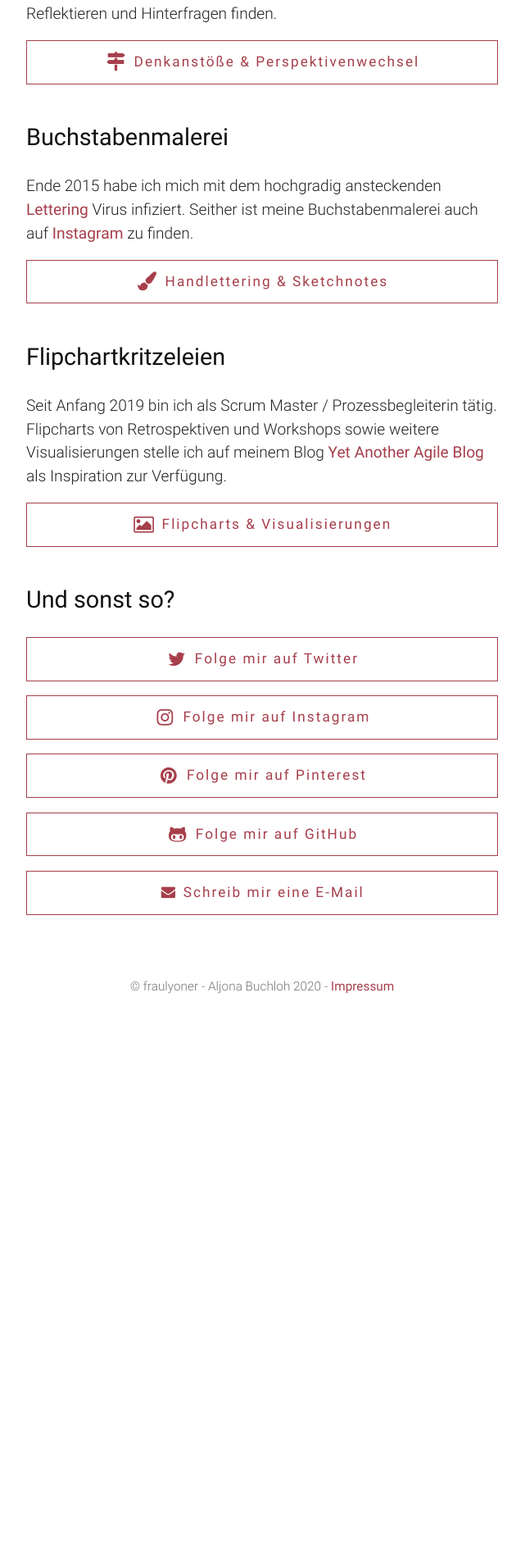
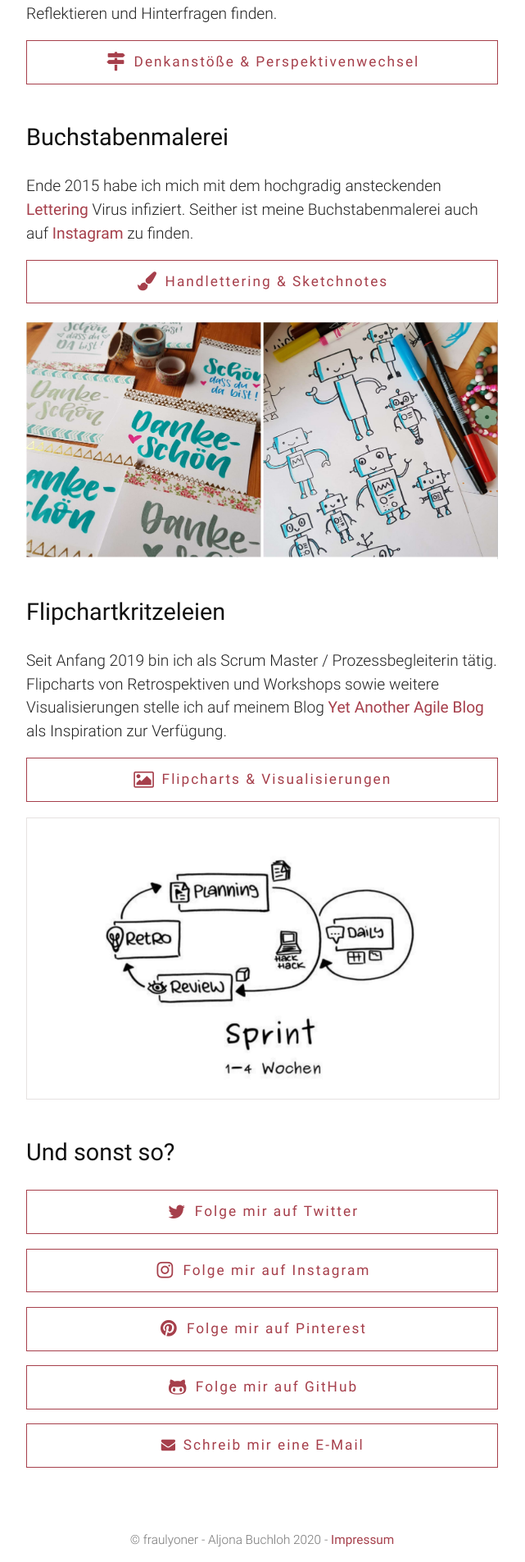
Before and after one commit to fraulyoner/fraulyoner.github.io, a Jekyll site: the page built from index.html, in a window 1280 px wide. Shown: the part 692-2597 px from the top of the page at 82% size, without its empty margins (320-961 px from the left). Built offline with Jekyll 4.4.1, drawn with Linux system fonts in a browser that asks for light colours; before the commit the page ends 1923 px from its top, so only the background shows below that.

Commit message:
Add pictures to index page

```diff
--- a/index.html
+++ b/index.html
@@ -41,6 +41,11 @@ layout: default
       <i class="fa fa-lg fa-fw fa-paint-brush"></i> Handlettering &amp; Sketchnotes
     </a>
   </p>
+
+  <p>
+    <img style="width: 100%" alt="Handlettering und Sketchnotes"
+    src="/img/handlettering_and_sketchnotes.jpg"/>
+  </p>
 </section>
 
 <section>
@@ -55,6 +60,11 @@ layout: default
     <a class="button" target="_blank" href="{{ site.links.agile }}">
       <i class="fa fa-lg fa-fw fa-image"></i> Flipcharts &amp; Visualisierungen
     </a>
+  </p>
+
+  <p>
+    <img style="width: 100%; border: 1px solid #E6E2E1" alt="Visualisierungen Agile, Scrum und Co."
+    src="/img/scrum_sprint.jpg"/>
   </p>
 </section>
 
```
Also changed, not shown: img/agile_square.jpg (added), img/handlettering_and_sketchnotes.jpg (added), img/handlettering_and_sketchnotes_square.jpg (added), img/scrum_sprint.jpg (added).
